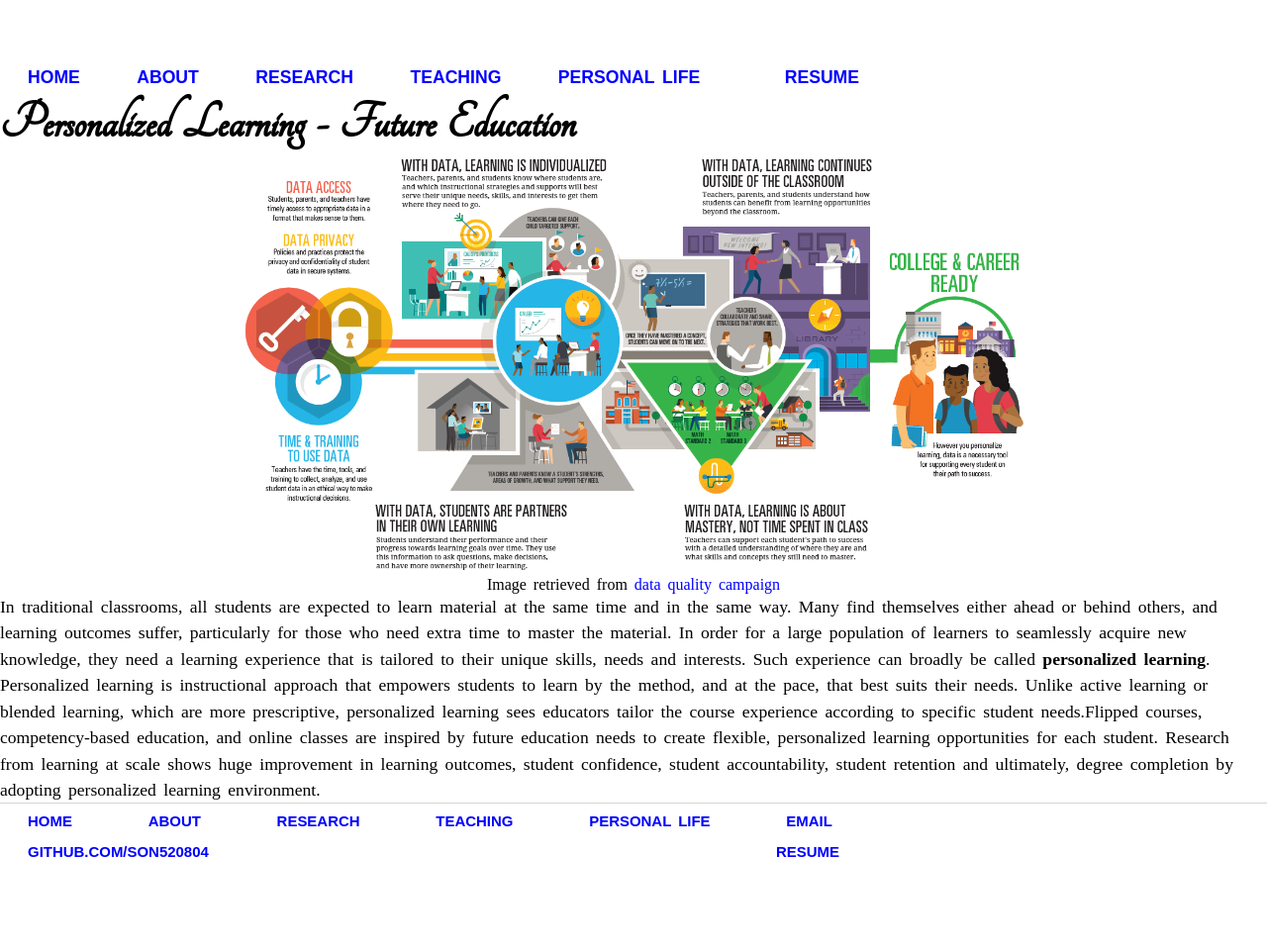
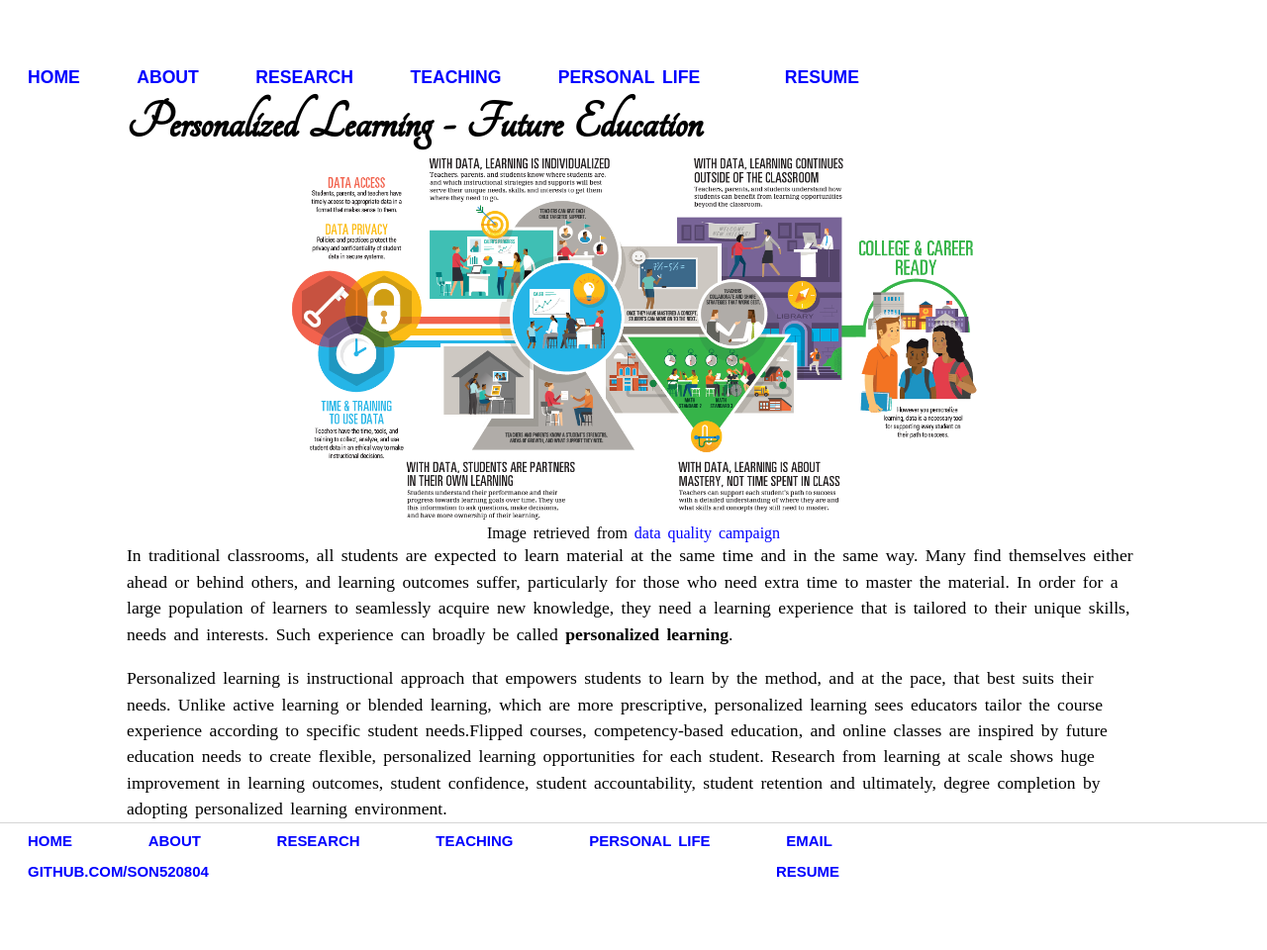
Before and after one commit to son520804/son520804.github.io, a Jekyll site: the page built from cv/personalized_learning/index.html, in a window 1280 px wide. Shown: the whole page at 99% size. Built offline with Jekyll 4.4.1, drawn with Linux system fonts in a browser that asks for light colours.

Commit message:
customize graphs

```diff
--- a/cv/personalized_learning/index.html
+++ b/cv/personalized_learning/index.html
@@ -27,15 +27,20 @@ title: Concepts of Personalized Learning
 
     <body>
       <main>
+				<div class="inner">
 					<h1>Personalized Learning - Future Education</h1>
+				</div>
         <div class="about_content">
-                <img src="personalized_learning.PNG" class="about" alt="profile picture" style="width:62.5%"/>
+          <img src="personalized_learning.PNG" class="about" alt="profile picture" style="width:55%"/>
 		    	<p><center>Image retrieved from <a href="https://dataqualitycampaign.org/resource/you-need-data-personalize-learning/">data quality campaign</a></center></p>
         </div>
+
+				<div class="inner">
 					<p>In traditional classrooms, all students are expected to learn material at the same time and in the same way. Many find themselves either ahead or behind others, and learning outcomes suffer, particularly for those who need extra time to master the material.
 In order for a large population of learners to seamlessly acquire new knowledge, they need a learning experience that is tailored to their unique skills, needs and interests. Such experience can broadly be called <b>personalized learning</b>.</p>
-		<p>Personalized learning is instructional approach that empowers students to learn by the method, and at the pace, that best suits their needs. Unlike active learning or blended learning, which are more prescriptive, personalized learning sees educators tailor the course experience according to specific student needs.Flipped courses, competency-based education, and online classes are inspired by future education needs to create flexible, personalized learning opportunities for each student.
-Research from learning at scale shows huge improvement in learning outcomes, student confidence, student accountability, student retention and ultimately, degree completion by adopting personalized learning environment.</p>
+					<br>
+					<p>Personalized learning is instructional approach that empowers students to learn by the method, and at the pace, that best suits their needs. Unlike active learning or blended learning, which are more prescriptive, personalized learning sees educators tailor the course experience according to specific student needs.Flipped courses, competency-based education, and online classes are inspired by future education needs to create flexible, personalized learning opportunities for each student. Research from learning at scale shows huge improvement in learning outcomes, student confidence, student accountability, student retention and ultimately, degree completion by adopting personalized learning environment.</p>
+				</div>
 			</main>
     </body>
 </html>
```
Lines whose indentation alone changed are shown as unchanged.
